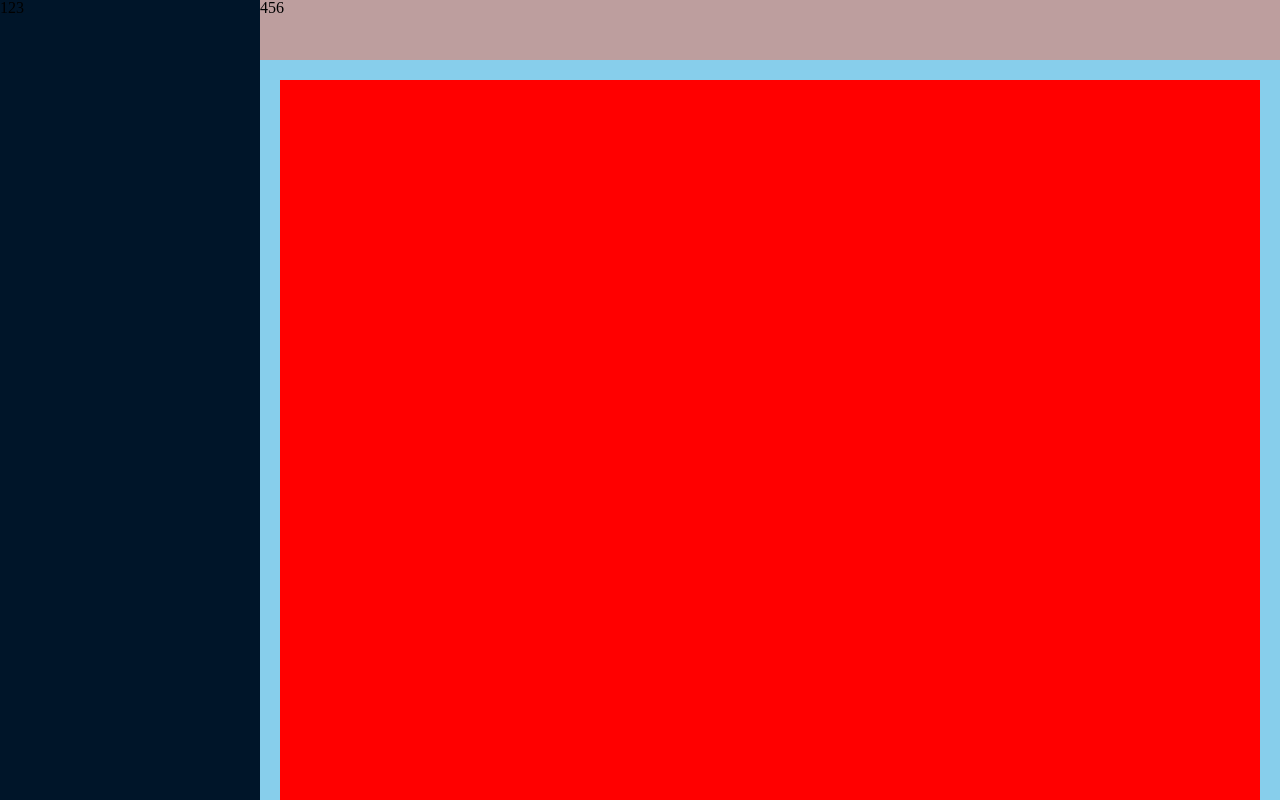
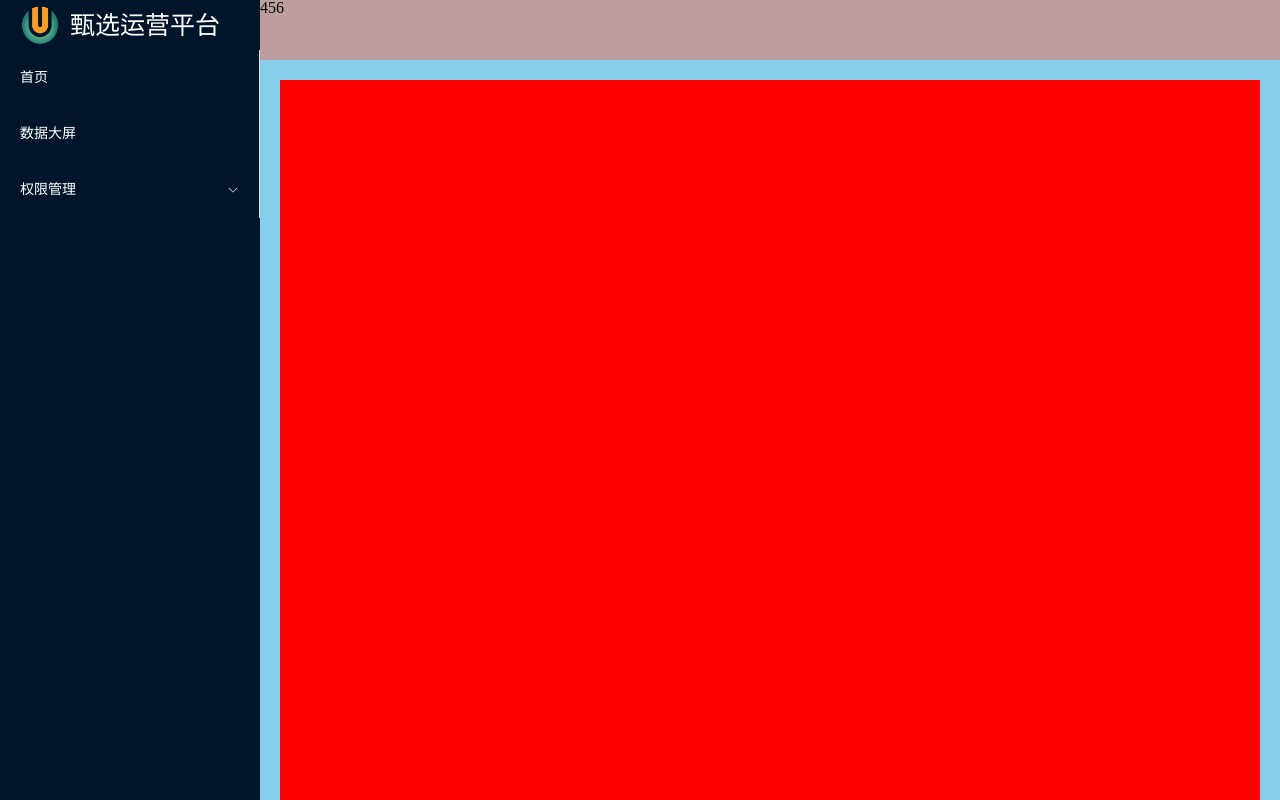
Before and after one commit to Chizwei/ManagePlatform, a Vue app: page / in a window 1280 px wide. Built offline with nearby package versions, Linux system fonts and the light colour scheme.

Commit message:
add menu

```diff
--- a/src/layout/index.vue
+++ b/src/layout/index.vue
@@ -1,7 +1,24 @@
 <template>
   <div class="layout_container">
     <!-- 左侧菜单 -->
-    <div class="layout_slider">123</div>
+    <div class="layout_slider">
+      <Logo></Logo>
+      <el-scrollbar class="scrollbal">
+        <!-- 菜单组件 -->
+         <el-menu background-color="#001529" text-color="white">
+          <el-menu-item index="1">首页</el-menu-item>
+          <el-menu-item index="2">数据大屏</el-menu-item>
+          <el-sub-menu index="3">
+            <template #title>权限管理</template>
+            <el-menu-item index="3-1">用户管理</el-menu-item>
+            <el-menu-item index="3-2">角色管理</el-menu-item>
+            <el-menu-item index="3-3">菜单管理</el-menu-item>
+          </el-sub-menu>
+
+         </el-menu>
+
+      </el-scrollbar>
+    </div>
 
     <!-- 顶部导航 -->
     <div class="layout_tabbar">456</div>
@@ -15,6 +32,7 @@
 </template>
 
 <script setup lang="ts">
+import Logo from './logo/index.vue'
 
 
 
@@ -47,5 +65,9 @@
     padding: 20px;
     overflow: auto;
   }
+  .scrollbal{
+    height: calc(100vh - variable.$base-menu-logo-height);
+  }
 }
+
 </style>
--- /dev/null
+++ b/src/layout/logo/index.vue
@@ -0,0 +1,32 @@
+<template>
+  <div class="logo" v-if="setting.logoHidden">
+    <img :src="setting.logo" alt="">
+    <p>{{setting.title}}</p>
+  </div>
+</template>
+
+<script setup lang="ts">
+// 引入设置标题与logo配置文件
+import setting from '../../setting'
+
+</script>
+
+<style scoped lang="scss">
+.logo{
+  height: variable.$base-menu-logo-height;
+  width: 100%;
+  color: white;
+  display: flex;
+  align-items: center;
+  padding:20px;
+  img{
+    width: 40px;
+    height: 40px;
+  }
+  p{
+    font-size: variable.$base-logo-title-fontSize;
+    margin-left:10px;
+  }
+}
+
+</style>
--- /dev/null
+++ b/src/setting.ts
@@ -0,0 +1,6 @@
+// 用于项目logo 标题配置
+export default {
+  title: '甄选运营平台', //项目标题
+  logo: '/public/logo.png', //项目logo设置
+  logoHidden: true, //logo组件是否隐藏
+}
--- a/src/styles/variable.scss
+++ b/src/styles/variable.scss
@@ -4,6 +4,9 @@
 $base-menu-width: 260px;
 // 左侧菜单背景颜色
 $base-menu-background: #001529;
-
+// 左侧菜单logo高度设置
+$base-menu-logo-height: 50px;
+// 左侧菜单logo右侧文字大小
+$base-logo-title-fontSize: 25px;
 // 顶部导航高度
 $base-tabbar-height: 60px;
```
Also changed, not shown: public/logo.png (added).
